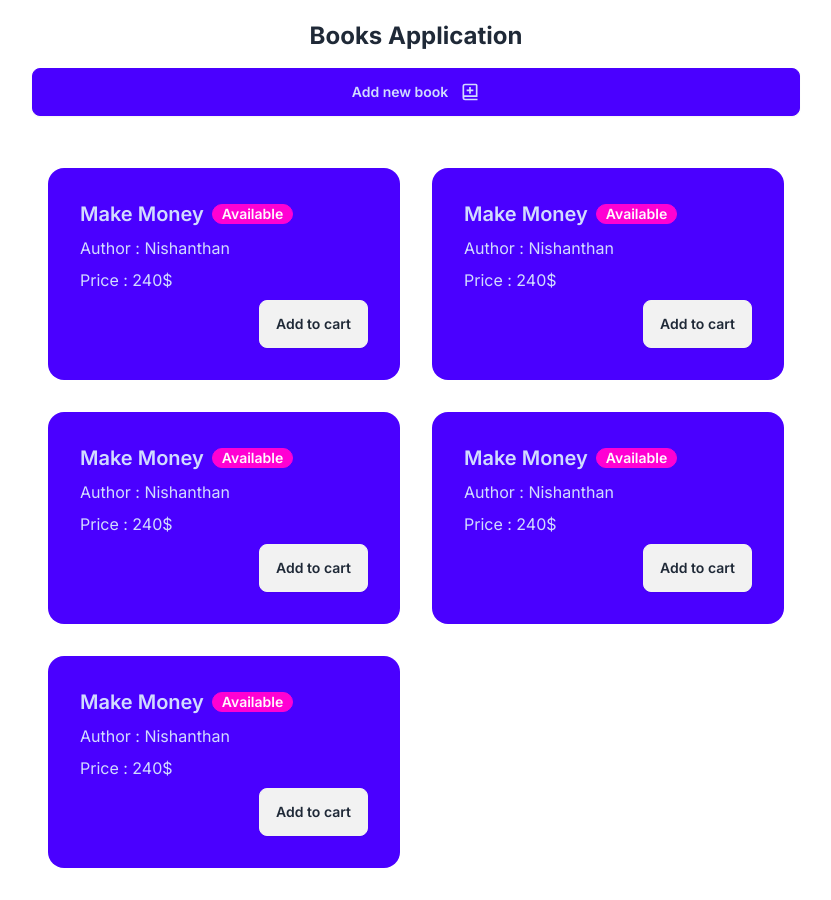
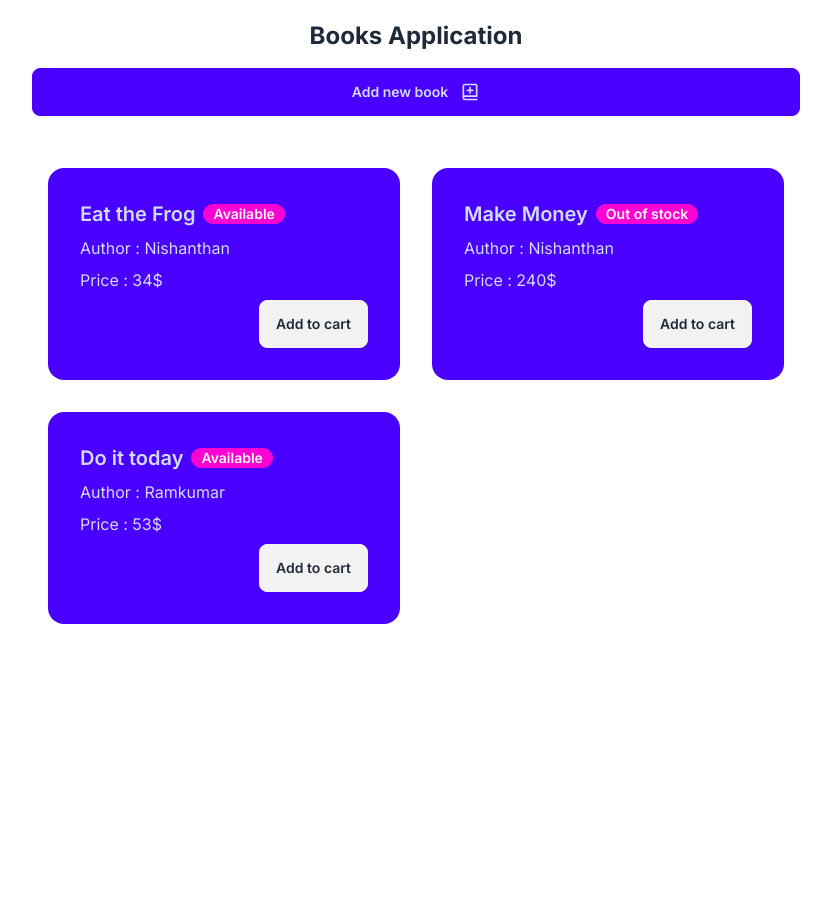
Before and after one commit to ks-nishan/books-app, a Next.js app: page / in a window 1280 px wide. Shown: the whole page, without its empty margins (224-1055 px from the left). After the commit the page ends 800 px from the top, so only its background shows below. Built offline with nearby package versions, Linux system fonts and the light colour scheme; data requests are answered from the project's data file.

Commit message:
bug: Resolving the data cashing issue while fetching modified data

```diff
--- a/api.ts
+++ b/api.ts
@@ -9,7 +9,8 @@ export const getAllBooks = async (): Promise<Book[]> => {
             method: 'GET',
             headers: {
                 'Content-Type': 'application/json'
-            }
+            },
+            cache: 'no-store' // To avoid caching issues
         });
 
         if (!response.ok) {
@@ -17,10 +18,8 @@ export const getAllBooks = async (): Promise<Book[]> => {
         }
 
         const books: Book[] = await response.json();
-        console.log('Fetched books:', books);
         return books;
     } catch (error) {
-        console.error('Failed to fetch books:', error);
         throw error;
     }
 };
--- a/data/books.json
+++ b/data/books.json
@@ -2,9 +2,9 @@
     "books": [
         {
             "id": 1,
-            "title": "Make Money",
+            "title": "Eat the Frog",
             "author": "Nishanthan",
-            "price": "240$",
+            "price": "34$",
             "status": "Available"
         },
         {
@@ -12,27 +12,13 @@
             "title": "Make Money",
             "author": "Nishanthan",
             "price": "240$",
-            "status": "Available"
+            "status": "Out of stock"
         },
         {
             "id": 3,
-            "title": "Make Money",
-            "author": "Nishanthan",
-            "price": "240$",
-            "status": "Available"
-        },
-        {
-            "id": 4,
-            "title": "Make Money",
-            "author": "Nishanthan",
-            "price": "240$",
-            "status": "Available"
-        },
-        {
-            "id": 5,
-            "title": "Make Money",
-            "author": "Nishanthan",
-            "price": "240$",
+            "title": "Do it today",
+            "author": "Ramkumar",
+            "price": "53$",
             "status": "Available"
         }
     ]
```
